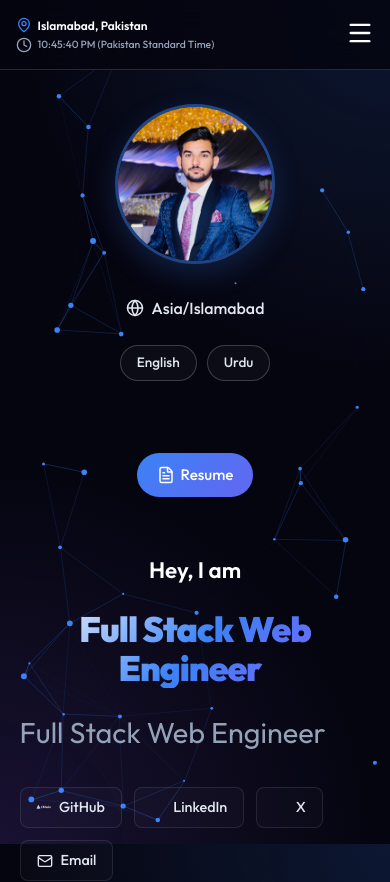
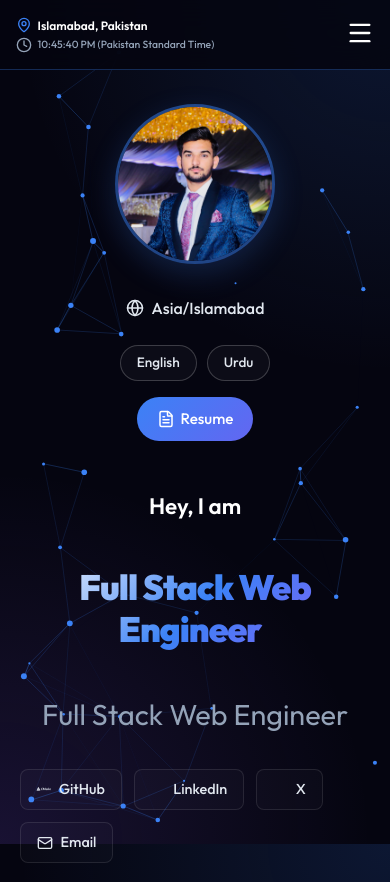
Before and after one commit to hasham14fw/portfolio, a React (Vite) app: page / in a window 390 px wide. Shown: the top 882 px of the page. Built offline with nearby package versions, Linux system fonts and the light colour scheme.

Commit message:
Finalize mobile hero stability, compact layout refinements, and professional branding

```diff
--- a/src/index.css
+++ b/src/index.css
@@ -629,10 +629,18 @@ a {
   transition: all 0.4s cubic-bezier(0.175, 0.885, 0.32, 1.275);
 }
 
-.skill-category-card:hover {
-  transform: translateY(-10px);
-  border-color: rgba(59, 130, 246, 0.6);
-  box-shadow: 0 20px 50px rgba(59, 130, 246, 0.2);
+.hero-content-main {
+  flex: 1;
+  display: flex;
+  flex-direction: column;
+  align-items: flex-start;
+}
+
+@media (max-width: 900px) {
+  .hero-content-main {
+    align-items: center !important;
+    text-align: center !important;
+  }
 }
 
 .skill-mini-item {
@@ -642,13 +650,46 @@ a {
   background: rgba(255, 255, 255, 0.02);
 }
 
-.skill-mini-item:hover {
-  transform: scale(1.15);
-  background: rgba(59, 130, 246, 0.1);
+.intro-text-block {
+  display: flex;
+  flex-direction: column;
+  gap: 10px;
+  margin-top: 2rem;
+  width: 100%;
 }
 
-.skill-mini-item i {
-  transition: filter 0.3s ease;
+.hey-iam-text {
+  font-size: 1.4rem;
+  color: #ffffff;
+  margin-bottom: -10px;
+  font-weight: 600;
+}
+
+@media (max-width: 768px) {
+  .intro-text-block {
+    align-items: center !important;
+    text-align: center !important;
+  }
+}
+
+.typewriter-container {
+  min-height: 120px;
+  display: flex;
+  align-items: center;
+  width: 100%;
+}
+
+.hero-title-inspired {
+  margin: 0 !important;
+  line-height: 1.2;
+}
+
+@media (max-width: 768px) {
+  .typewriter-container {
+    height: 150px !important;
+    justify-content: center;
+    margin: 0.5rem 0;
+  }
 }
 
 .skill-mini-item:hover i {
@@ -690,13 +731,19 @@ a {
 @media (max-width: 768px) {
   .responsive-hero {
     flex-direction: column;
-    align-items: center;
-    text-align: center;
-    gap: 2rem;
-    margin-top: 4rem;
+    align-items: center !important;
+    text-align: center !important;
+    gap: 1rem !important; /* Brought content closer */
+    margin-top: 3rem;
+  }
+  .responsive-hero > div {
+    align-items: center !important;
+    width: 100%;
   }
   .hero-title-inspired {
     font-size: 2.8rem;
+    width: 100%;
+    text-align: center;
   }
   .hero-title {
     font-size: 1.8rem !important;
@@ -770,7 +817,7 @@ a {
 @media (max-width: 900px) {
   .hero-btns-container {
     justify-content: center;
-    margin-top: 0.5rem;
-    margin-bottom: 1.5rem;
+    margin-top: 0 !important; /* Removed top space */
+    margin-bottom: 1rem;
   }
 }
--- a/src/pages/Home.jsx
+++ b/src/pages/Home.jsx
@@ -101,7 +101,7 @@ const Home = () => {
         </div>
 
         {/* Right Main Content */}
-        <div style={{ flex: '1', display: 'flex', flexDirection: 'column', alignItems: 'flex-start' }}>
+        <div className="hero-content-main">
 
           <div className="hero-btns-container">
             <a href="/resume.pdf" target="_blank" className="schedule-btn resume-btn">
@@ -109,9 +109,9 @@ const Home = () => {
             </a>
           </div>
 
-          <div style={{ display: 'flex', flexDirection: 'column', gap: '10px', marginTop: '2rem' }}>
-            <p style={{ fontSize: '1.4rem', color: '#ffffff', marginBottom: '-10px', fontWeight: 600 }}>Hey, I am</p>
-            <div style={{ minHeight: '120px', display: 'flex', alignItems: 'center', width: '100%' }}>
+          <div className="intro-text-block">
+            <p className="hey-iam-text">Hey, I am</p>
+            <div className="typewriter-container">
             <TypeAnimation
               sequence={[
                 'M Ahmad Hasham',
```
